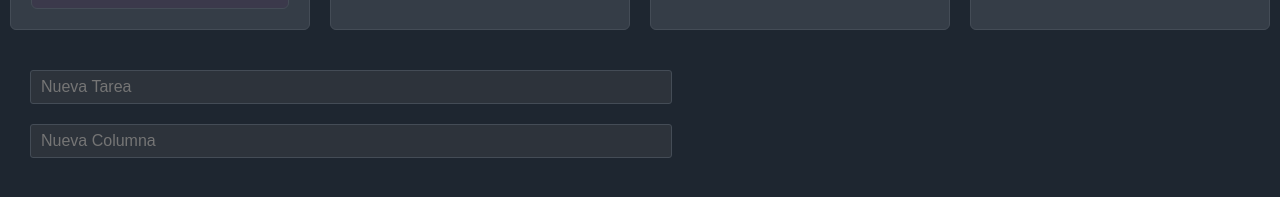
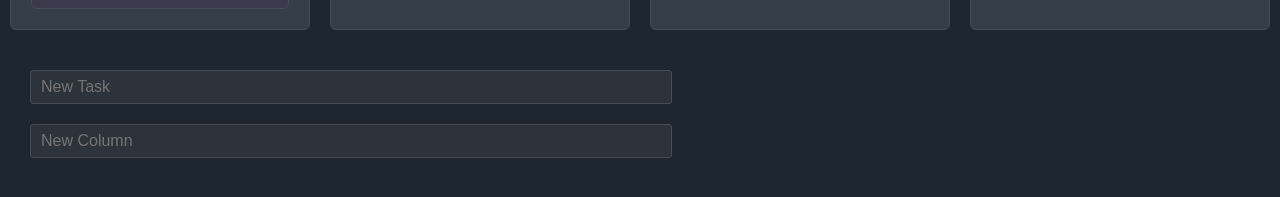
Before and after one commit to jrodrigopuca/KanbanBoard, a React (Create React App) app in the folder kanban/: page / in a window 1280 px wide. Shown: the part 437-634 px from the top of the page. Built offline with nearby package versions, Linux system fonts and the light colour scheme; the HTML template or start-up script is replaced by a standard one.

Commit message:
cambios estéticos

```diff
--- a/kanban/public/index.html
+++ b/kanban/public/index.html
@@ -24,7 +24,7 @@
       work correctly both with client-side routing and a non-root public URL.
       Learn how to configure a non-root public URL by running `npm run build`.
     -->
-    <title>React App</title>
+    <title>Kanban</title>
   </head>
   <body>
     <noscript>You need to enable JavaScript to run this app.</noscript>
--- a/kanban/src/component/Board.jsx
+++ b/kanban/src/component/Board.jsx
@@ -132,9 +132,9 @@ const Board = () => {
       <div className="form-board">
         <div className="add-task">
           <input
-            className="input-agregar"
+            className="input-add"
             type="text"
-            placeholder="Nueva Tarea"
+            placeholder="New Task"
             value={newTaskInput}
             onChange={(e) => setNewTaskInput(e.target.value)}
             onKeyDown={(e) => {
@@ -149,8 +149,8 @@ const Board = () => {
         <div className="add-column">
           <input
             type="text"
-            className="input-agregar"
-            placeholder="Nueva Columna"
+            className="input-add"
+            placeholder="New Column"
             value={newColumnInput}
             onChange={(e) => setNewColumnInput(e.target.value)}
             onKeyDown={(e) => {
--- a/kanban/src/component/Task.jsx
+++ b/kanban/src/component/Task.jsx
@@ -74,5 +74,4 @@ const TaskComponent = ({ id, title, date, points, indexTask, onEdit, onDelete })
     </Draggable>
   );
 };
-
 export default TaskComponent;
--- a/kanban/src/component/styles.css
+++ b/kanban/src/component/styles.css
@@ -101,7 +101,7 @@ button:disabled{
   margin: 10px 10px;
 }
 
-.input-agregar{
+.input-add{
   color: var(--app-c);
   border: var(--border);
   border-radius: 3px;
@@ -113,7 +113,7 @@ button:disabled{
   font-size: 1em;
 }
 
-.input-agregar:focus{
+.input-add:focus{
   color:#e4e2e2;
 }
 
```
Also changed, not shown: kanban/public/manifest.json, 1 other file (tests, documents, lock files or other folders).
